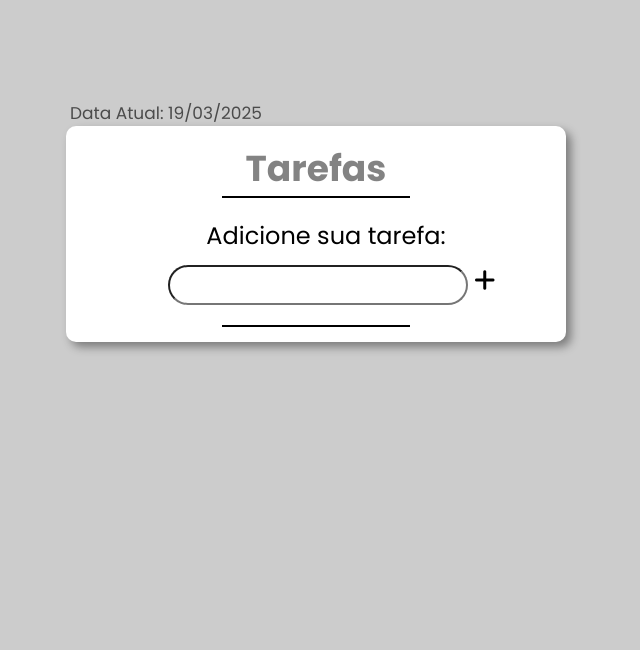
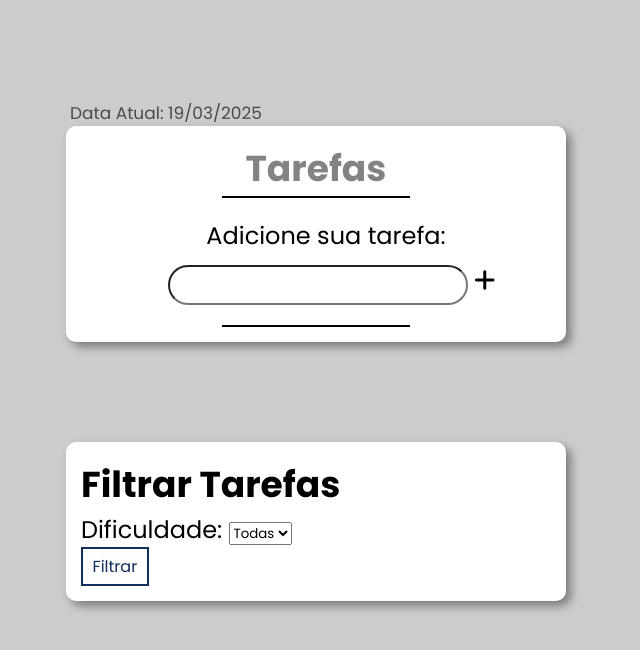
Before and after one commit to JoaoVitorCaetano/Gerenciador-de-Tarefas, a plain HTML site: page index.html in a window 1280 px wide. Shown: the whole page, without its empty margins (324-964 px from the left). Drawn offline with Linux system fonts and the light colour scheme.

Commit message:
Addition of the filter

```diff
--- a/index.html
+++ b/index.html
@@ -67,6 +67,24 @@
         </div>
     </div>
 
+    <section>
+        <div class="filter-container">
+            <h2>Filtrar Tarefas</h2>
+            <div class="filter-options">
+                <div class="filter-option">
+                    <label for="dificuldade-filter">Dificuldade:</label>
+                    <select id="dificuldade-filter" name="dificuldade-filter">
+                        <option value="Todas">Todas</option>
+                        <option value="fácil">Fácil</option>
+                        <option value="médio">Médio</option>
+                        <option value="difícil">Difícil</option>
+                    </select>
+                </div>
+                <button onclick="filterTasks()">Filtrar</button>
+            </div>
+        </div>
+    </section>
+
     <script src="https://kit.fontawesome.com/743b65bc27.js" crossorigin="anonymous"></script>
 </body>
 </html>
```
